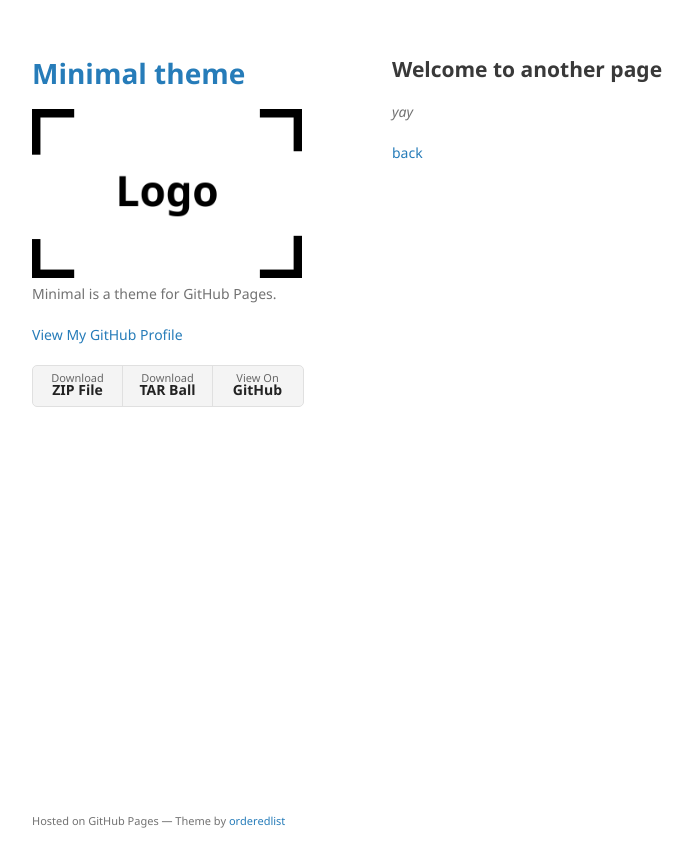
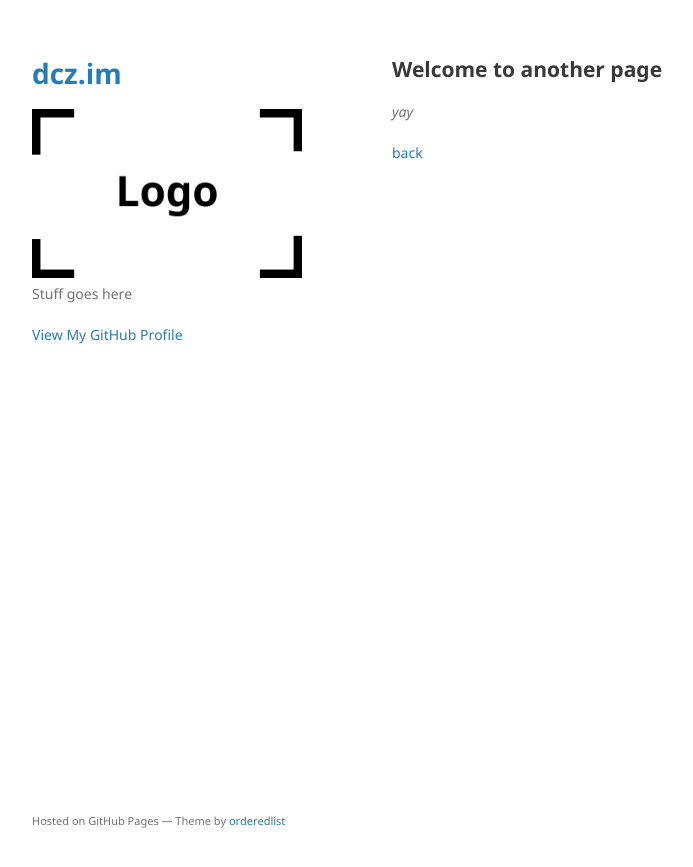
Before and after one commit to Karstographer/Karstographer.github.io, a Jekyll site: the page built from another-page.md, in a window 1280 px wide. Shown: the top 867 px of the page, without its empty margins (178-871 px from the left). Built offline with Jekyll 4.4.1, drawn with Linux system fonts in a browser that asks for light colours; our own code applies the rules of GitHub Pages for plain Markdown files.

Commit message:
Update _config.yml

```diff
--- a/_config.yml
+++ b/_config.yml
@@ -1,6 +1,6 @@
-title: Minimal theme
+title: dcz.im
 logo: /assets/img/logo.png
-description: Minimal is a theme for GitHub Pages.
-show_downloads: true
+description: Stuff goes here
+show_downloads: false
 google_analytics:
 theme: jekyll-theme-minimal
```
